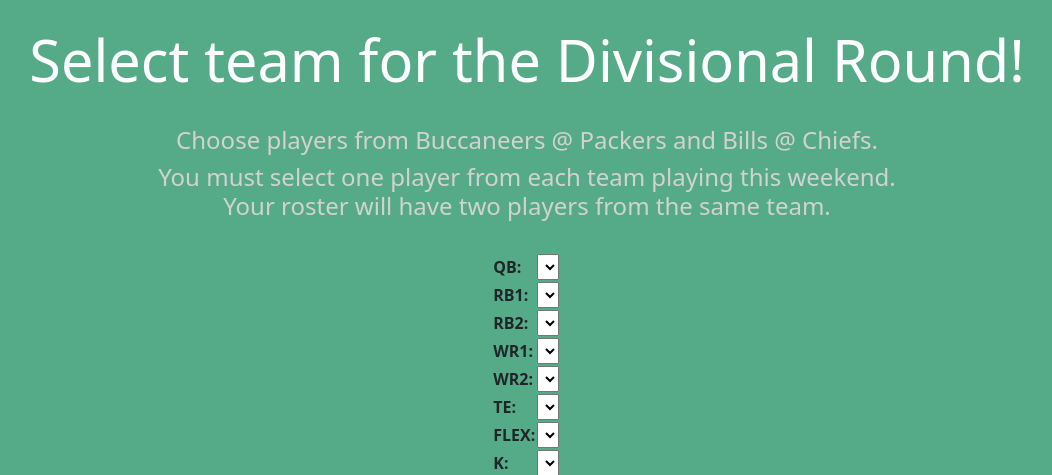
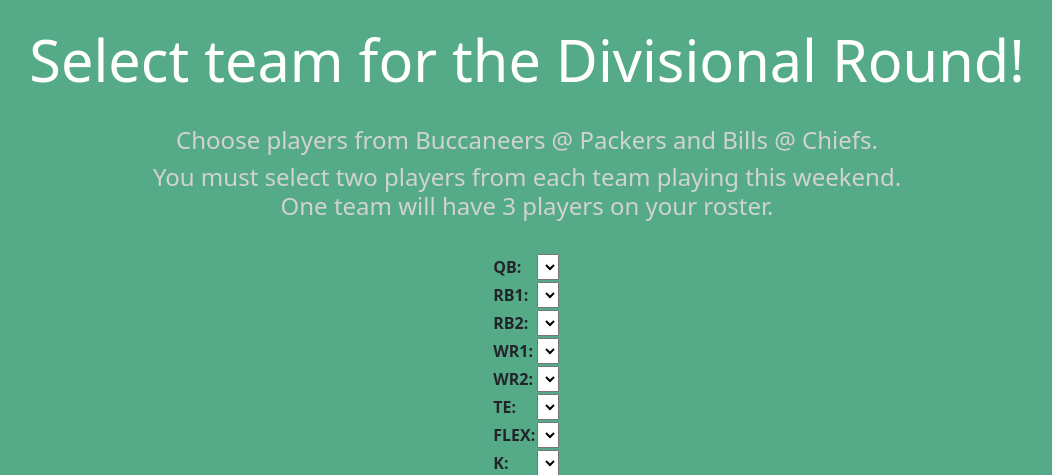
Before and after one commit to rohbat/fantasy_postseason_challenge, a Flask app: template fantasy_postseason_challenge/templates/select_team.html in a window 1280 px wide. Shown: the top 475 px of the page, without its empty margins (113-1165 px from the left). Run offline with Flask 2, Linux system fonts and the light colour scheme; the template is opened without the code that fills it: values that come from a table or form of the project are taken from there, others are empty; some libraries are stand-ins or nearby versions.

Commit message:
update description for week3 team select requirements

```diff
--- a/fantasy_postseason_challenge/templates/select_team.html
+++ b/fantasy_postseason_challenge/templates/select_team.html
@@ -9,7 +9,7 @@
         <div class="main-wrapper">
             <h1>Select team for the Divisional Round!</h1><br>
             <h4>Choose players from Buccaneers @ Packers and Bills @ Chiefs.</h4>
-            <h4>You must select one player from each team playing this weekend. Your roster will have two players from the same team.</h4><br>
+            <h4>You must select two players from each team playing this weekend. One team will have 3 players on your roster.</h4><br>
 
             <form action="" method="POST" class="select-players">
                 <table>
```
